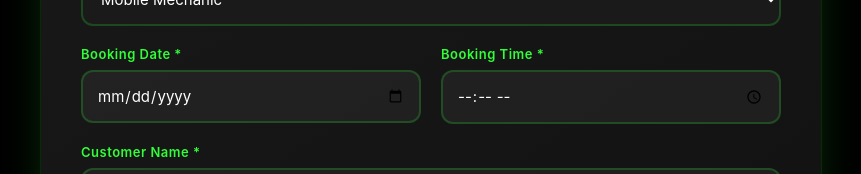
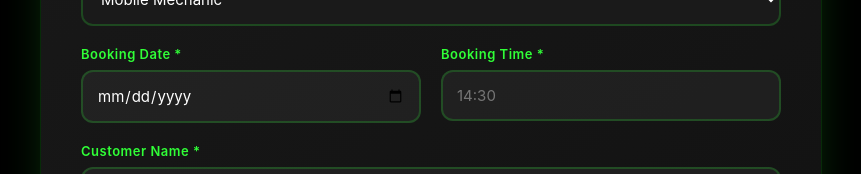
Before and after one commit to gwhitelinks-design/booking.autow, a Next.js app: page /autow/booking in a window 1280 px wide. Shown: the part 457-631 px from the top of the page, without its empty margins (209-1070 px from the left). Built offline with nearby package versions, Linux system fonts and the light colour scheme; no server answers; sample sign-in values are in the browser's storage.

Commit message:
Replace Android clock time picker with simple text input and add Service to service type options

```diff
--- a/app/autow/booking/page.tsx
+++ b/app/autow/booking/page.tsx
@@ -134,6 +134,7 @@ export default function BookingPage() {
               <option value="Garage Service">Garage Service</option>
               <option value="Vehicle Recovery">Vehicle Recovery</option>
               <option value="ECU Remapping">ECU Remapping</option>
+              <option value="Service">Service</option>
             </select>
           </div>
 
@@ -154,11 +155,15 @@ export default function BookingPage() {
             <div style={styles.formGroup}>
               <label style={styles.label}>Booking Time *</label>
               <input
-                type="time"
+                type="text"
                 name="booking_time"
                 value={formData.booking_time}
                 onChange={handleChange}
                 required
+                placeholder="14:30"
+                pattern="([01]?[0-9]|2[0-3]):[0-5][0-9]"
+                maxLength={5}
+                inputMode="numeric"
                 style={styles.input}
                 className="time-input"
               />
@@ -336,25 +341,23 @@ export default function BookingPage() {
             text-overflow: ellipsis !important;
           }
 
-          /* Fix for iOS Safari time picker */
-          .time-input::-webkit-datetime-edit {
-            padding: 0 !important;
-            display: flex !important;
-            align-items: center !important;
+          /* Time input as text field */
+          .time-input {
+            text-align: center;
+            letter-spacing: 1px;
+            font-variant-numeric: tabular-nums;
           }
 
-          /* Ensure native pickers have proper viewport */
-          .date-input,
-          .time-input {
+          /* Ensure native date picker has proper viewport */
+          .date-input {
             -webkit-appearance: none;
             appearance: none;
             background: rgba(255, 255, 255, 0.05) !important;
             color: #fff !important;
           }
 
-          /* Style the native picker buttons */
-          .date-input::-webkit-calendar-picker-indicator,
-          .time-input::-webkit-calendar-picker-indicator {
+          /* Style the native date picker button */
+          .date-input::-webkit-calendar-picker-indicator {
             filter: invert(1);
             cursor: pointer;
             opacity: 0.8;
```
